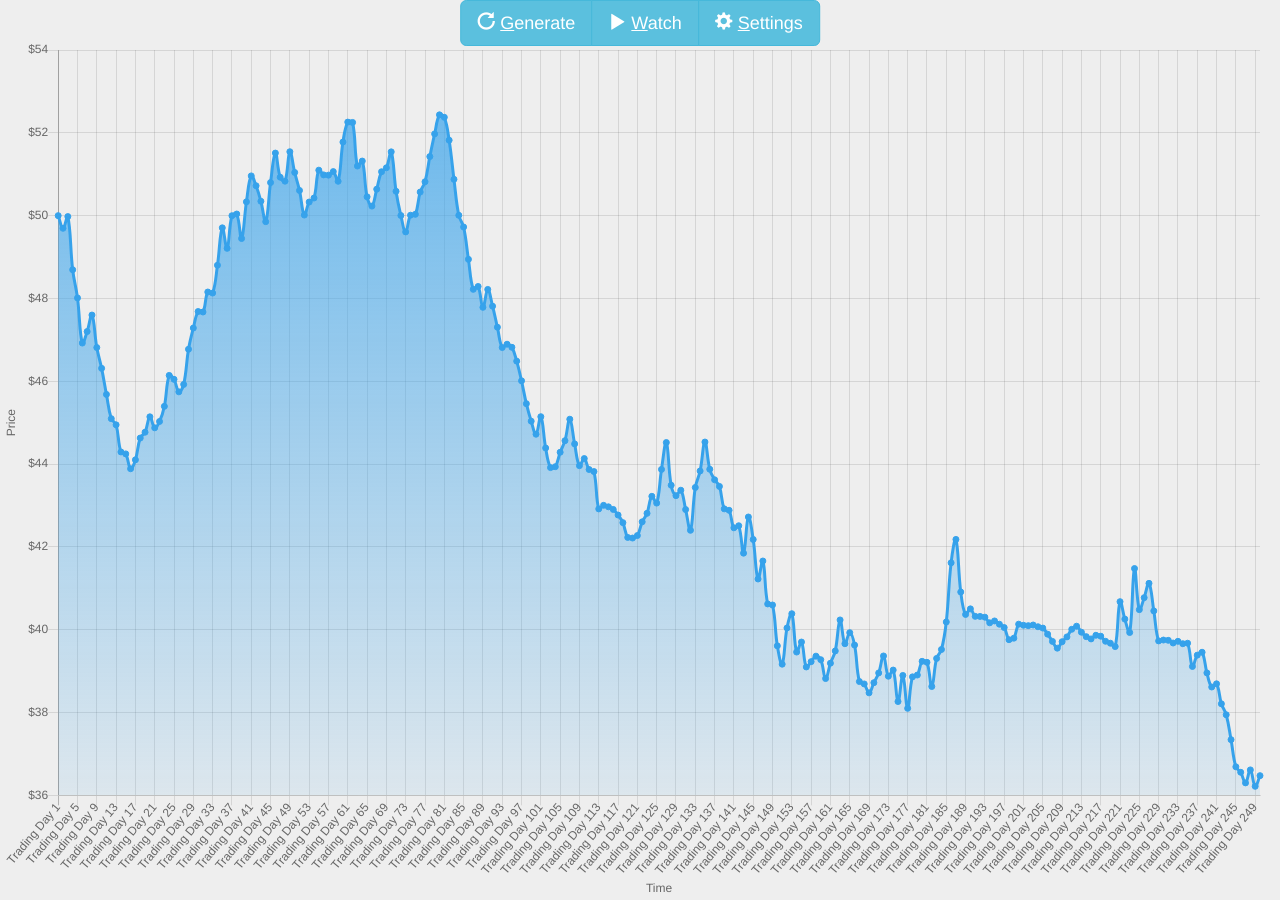
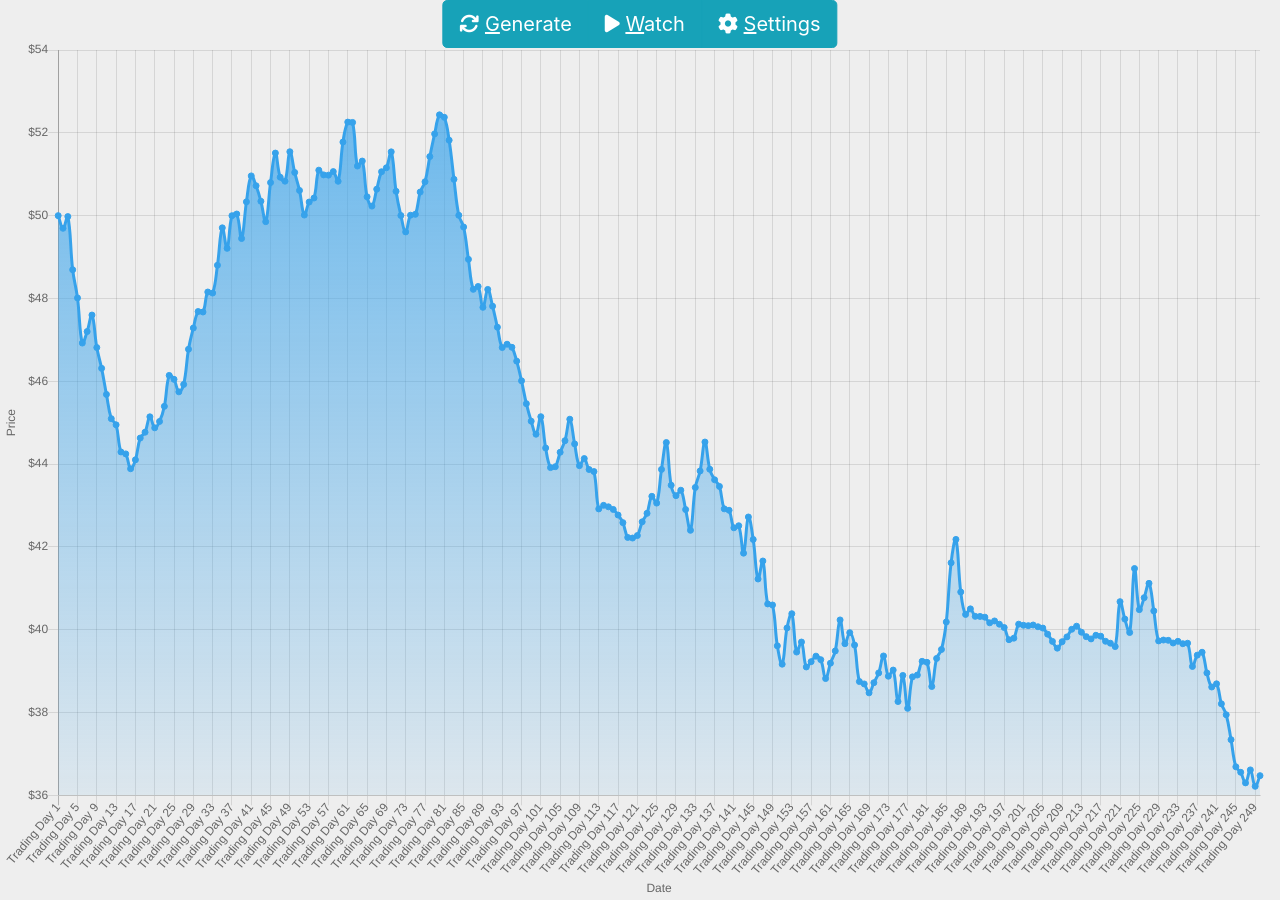
Before and after one commit to berkerol/stock-price-simulator, a Jekyll site: the page sps.html, which Jekyll copies as it is, in a window 1280 px wide. Built offline with Jekyll 4.4.1, drawn with Linux system fonts in a browser that asks for light colours; nearby versions of some CDN libraries.

Commit message:
Update to Bootstrap 4

```diff
--- a/sps.css
+++ b/sps.css
@@ -3,16 +3,16 @@
 }
 
 canvas {
-  background: #eeeeee;
+  background: #eee;
   display: block;
-}
-
-.buttons {
-  position: absolute;
-  left: 50%;
-  transform: translateX(-50%);
 }
 
 input[type="number"] {
   width: 5em;
 }
+
+.btn-group-center {
+  position: absolute;
+  left: 50%;
+  transform: translateX(-50%);
+}
--- a/sps.html
+++ b/sps.html
@@ -6,62 +6,66 @@
   <meta name="viewport" content="width=device-width, initial-scale=1, user-scalable=no">
   <title>Stock Price Simulator</title>
   <meta name="description" content="Generate a random stock chart or watch its progress">
-  <link rel="stylesheet" href="https://stackpath.bootstrapcdn.com/bootstrap/3.4.1/css/bootstrap.min.css" integrity="sha384-HSMxcRTRxnN+Bdg0JdbxYKrThecOKuH5zCYotlSAcp1+c8xmyTe9GYg1l9a69psu" crossorigin="anonymous">
+  <link rel="stylesheet" href="https://stackpath.bootstrapcdn.com/bootstrap/4.3.1/css/bootstrap.min.css" integrity="sha384-ggOyR0iXCbMQv3Xipma34MD+dH/1fQ784/j6cY/iJTQUOhcWr7x9JvoRxT2MZw1T" crossorigin="anonymous">
   <link rel="stylesheet" href="sps.css">
 </head>
 
 <body>
-  <div class="modal fade" id="settings">
+  <div class="modal fade" id="settings" tabindex="-1">
     <div class="modal-dialog">
       <div class="modal-content">
         <div class="modal-header">
-          <button type="button" class="close" data-dismiss="modal"><span aria-hidden="true">&times;</span></button>
           <h4 class="modal-title">Settings</h4>
+          <button type="button" class="close" data-dismiss="modal"><span>&times;</span></button>
         </div>
         <div class="modal-body">
-          <form class="form-inline row">
-            <div class="form-group col-xs-4 col-md-3 col-lg-2 col-xs-offset-0 col-md-offset-2 col-lg-offset-3">
+          <form>
+            <div class="form-row">
+              <div class="form-group col">
                 <label for="days">Total Days</label>
                 <input type="number" class="form-control" id="days" min="3" max="999">
               </div>
-            <div class="form-group col-xs-4 col-md-3 col-lg-2">
+              <div class="form-group col">
                 <label for="min">Possible Min Price</label>
                 <input type="number" class="form-control" id="min" min="1" max="9999">
               </div>
-            <div class="form-group col-xs-4 col-md-3 col-lg-2">
+              <div class="form-group col">
                 <label for="change">Base Change</label>
-              <input type="number" class="form-control" id="change" min="0" max="1">
+                <input type="number" class="form-control" id="change" min="0" max="100">
               </div>
-          </form>
-          <form class="form-inline row">
-            <div class="form-group col-xs-4 col-md-3 col-lg-2 col-xs-offset-0 col-md-offset-2 col-lg-offset-3">
+            </div>
+            <div class="form-row">
+              <div class="form-group col">
                 <label for="price">Initial Price</label>
                 <input type="number" class="form-control" id="price" min="1" max="9999">
               </div>
-            <div class="form-group col-xs-4 col-md-3 col-lg-2">
+              <div class="form-group col">
                 <label for="max">Possible Max Price</label>
                 <input type="number" class="form-control" id="max" min="1" max="9999">
               </div>
-            <div class="form-group col-xs-4 col-md-3 col-lg-2">
+              <div class="form-group col">
                 <label for="daysPerSecond">Days/Second</label>
                 <input type="number" class="form-control" id="daysPerSecond" min="1" max="9">
+              </div>
             </div>
           </form>
         </div>
         <div class="modal-footer">
-          <a class="btn btn-info" onclick="save()" accesskey="a" data-dismiss="modal"><span class="glyphicon glyphicon-floppy-disk"></span> S<span style="text-decoration: underline">a</span>ve</a>
+          <button type="button" class="btn btn-primary" onclick="save()" accesskey="a" data-dismiss="modal"><i class="fas fa-save"></i> S<u>a</u>ve</button>
         </div>
       </div>
     </div>
   </div>
-  <div class="btn-group buttons">
-    <a class="btn btn-lg btn-info" onclick="generate()" accesskey="g"><span class="glyphicon glyphicon-repeat"></span> <span style="text-decoration: underline">G</span>enerate</a>
-    <a class="btn btn-lg btn-info" onclick="play()" accesskey="w" id="play"><span class="glyphicon glyphicon-play"></span> <span style="text-decoration: underline">W</span>atch</a>
-    <a class="btn btn-lg btn-info" accesskey="s" data-toggle="modal" data-target="#settings"><span class="glyphicon glyphicon-cog"></span> <span style="text-decoration: underline">S</span>ettings</a>
+  <div class="btn-group btn-group-lg btn-group-center">
+    <button type="button" class="btn btn-info" onclick="generate()" accesskey="g"><i class="fas fa-sync"></i> <u>G</u>enerate</button>
+    <button type="button" class="btn btn-info" onclick="play()" accesskey="w" id="play"><i class="fas fa-play"></i> <u>W</u>atch</button>
+    <button type="button" class="btn btn-info" data-toggle="modal" data-target="#settings" accesskey="s"><i class="fas fa-cog"></i> <u>S</u>ettings</button>
   </div>
   <canvas id="canvas">Your browser doesn't support HTML5.</canvas>
-  <script src="https://code.jquery.com/jquery-3.3.1.min.js" integrity="sha256-FgpCb/KJQlLNfOu91ta32o/NMZxltwRo8QtmkMRdAu8=" crossorigin="anonymous"></script>
-  <script src="https://stackpath.bootstrapcdn.com/bootstrap/3.4.1/js/bootstrap.min.js" integrity="sha384-aJ21OjlMXNL5UyIl/XNwTMqvzeRMZH2w8c5cRVpzpU8Y5bApTppSuUkhZXN0VxHd" crossorigin="anonymous"></script>
+  <script src="https://code.jquery.com/jquery-3.3.1.slim.min.js" integrity="sha384-q8i/X+965DzO0rT7abK41JStQIAqVgRVzpbzo5smXKp4YfRvH+8abtTE1Pi6jizo" crossorigin="anonymous"></script>
+  <script src="https://cdnjs.cloudflare.com/ajax/libs/popper.js/1.14.7/umd/popper.min.js" integrity="sha384-UO2eT0CpHqdSJQ6hJty5KVphtPhzWj9WO1clHTMGa3JDZwrnQq4sF86dIHNDz0W1" crossorigin="anonymous"></script>
+  <script src="https://stackpath.bootstrapcdn.com/bootstrap/4.3.1/js/bootstrap.min.js" integrity="sha384-JjSmVgyd0p3pXB1rRibZUAYoIIy6OrQ6VrjIEaFf/nJGzIxFDsf4x0xIM+B07jRM" crossorigin="anonymous"></script>
+  <script src="https://kit.fontawesome.com/a1c4b21e48.js"></script>
   <script src="https://cdnjs.cloudflare.com/ajax/libs/Chart.js/2.7.3/Chart.min.js"></script>
   <script src="sps.js"></script>
   <script>
--- a/sps.js
+++ b/sps.js
@@ -58,6 +58,7 @@
       volatilities: [],
       backgroundColor: gradient,
       borderColor: color + '1.0)',
+      pointBorderColor: color + '1.0)',
       pointBackgroundColor: color + '1.0)'
     }]
   },
@@ -75,7 +76,7 @@
       xAxes: [{
         scaleLabel: {
           display: true,
-          labelString: 'Time'
+          labelString: 'Date'
         }
       }],
       yAxes: [{
@@ -125,7 +126,7 @@
   document.getElementById('price').value = price;
   document.getElementById('min').value = minPrice;
   document.getElementById('max').value = maxPrice;
-  document.getElementById('change').value = baseChange;
+  document.getElementById('change').value = baseChange * 100;
   document.getElementById('daysPerSecond').value = daysPerSecond;
 }
 
@@ -134,7 +135,7 @@
   price = +document.getElementById('price').value;
   minPrice = +document.getElementById('min').value;
   maxPrice = +document.getElementById('max').value;
-  baseChange = +document.getElementById('change').value;
+  baseChange = +document.getElementById('change').value / 100;
   daysPerSecond = +document.getElementById('daysPerSecond').value;
 };
 
@@ -154,7 +155,7 @@
   const playButton = document.getElementById('play');
   playButton.setAttribute('onclick', 'play()');
   playButton.setAttribute('accesskey', 'w');
-  playButton.innerHTML = '<span class="glyphicon glyphicon-play"></span> <span style="text-decoration: underline">W</span>atch';
+  playButton.innerHTML = '<i class="fas fa-play"></i> <u>W</u>atch';
   const pauseButton = document.getElementById('pause');
   if (pauseButton != null) {
     pauseButton.parentNode.removeChild(pauseButton);
@@ -171,13 +172,14 @@
   const playButton = document.getElementById('play');
   playButton.setAttribute('onclick', 'stop()');
   playButton.setAttribute('accesskey', 't');
-  playButton.innerHTML = '<span class="glyphicon glyphicon-stop"></span> S<span style="text-decoration: underline">t</span>op';
-  const pauseButton = document.createElement('a');
-  pauseButton.setAttribute('class', 'btn btn-lg btn-info');
+  playButton.innerHTML = '<i class="fas fa-stop"></i> S<u>t</u>op';
+  const pauseButton = document.createElement('button');
+  pauseButton.setAttribute('type', 'button');
+  pauseButton.setAttribute('class', 'btn btn-info');
   pauseButton.setAttribute('onclick', 'pause()');
   pauseButton.setAttribute('accesskey', 'p');
   pauseButton.setAttribute('id', 'pause');
-  pauseButton.innerHTML = '<span class="glyphicon glyphicon-pause"></span> <span style="text-decoration: underline">P</span>ause';
+  pauseButton.innerHTML = '<i class="fas fa-pause"></i> <u>P</u>ause';
   playButton.parentNode.insertBefore(pauseButton, playButton);
   animate();
 };
@@ -187,14 +189,14 @@
   const pauseButton = document.getElementById('pause');
   pauseButton.setAttribute('onclick', 'resume()');
   pauseButton.setAttribute('accesskey', 'r');
-  pauseButton.innerHTML = '<span class="glyphicon glyphicon-play"></span> <span style="text-decoration: underline">R</span>esume';
+  pauseButton.innerHTML = '<i class="fas fa-play"></i> <u>R</u>esume';
 };
 
 window.resume = function () {
   const pauseButton = document.getElementById('pause');
   pauseButton.setAttribute('onclick', 'pause()');
   pauseButton.setAttribute('accesskey', 'p');
-  pauseButton.innerHTML = '<span class="glyphicon glyphicon-pause"></span> <span style="text-decoration: underline">P</span>ause';
+  pauseButton.innerHTML = '<i class="fas fa-pause"></i> <u>P</u>ause';
   animate();
 };
 
```
Lines whose indentation alone changed are shown as unchanged.
